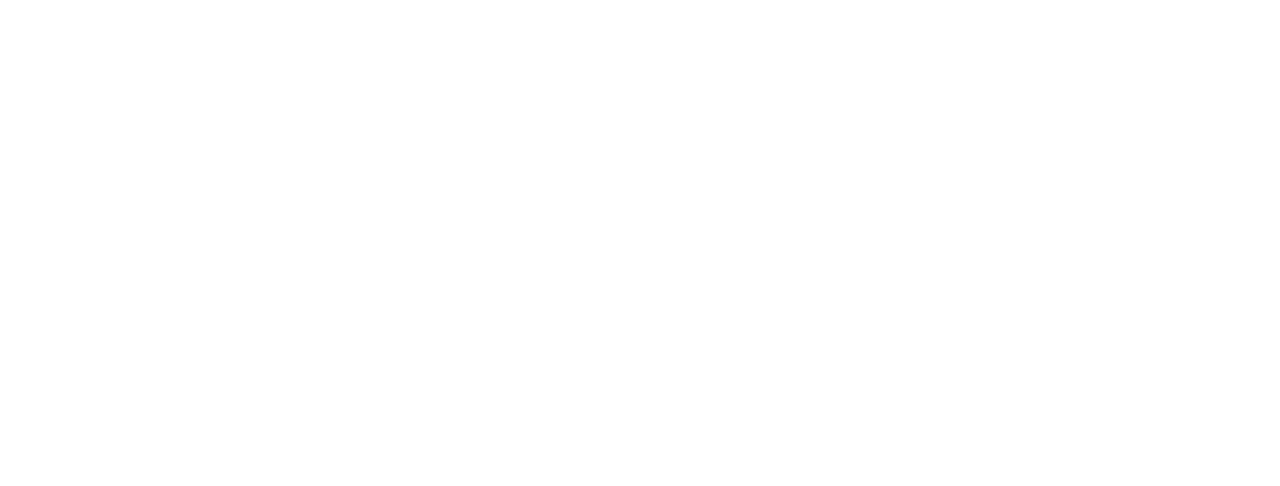
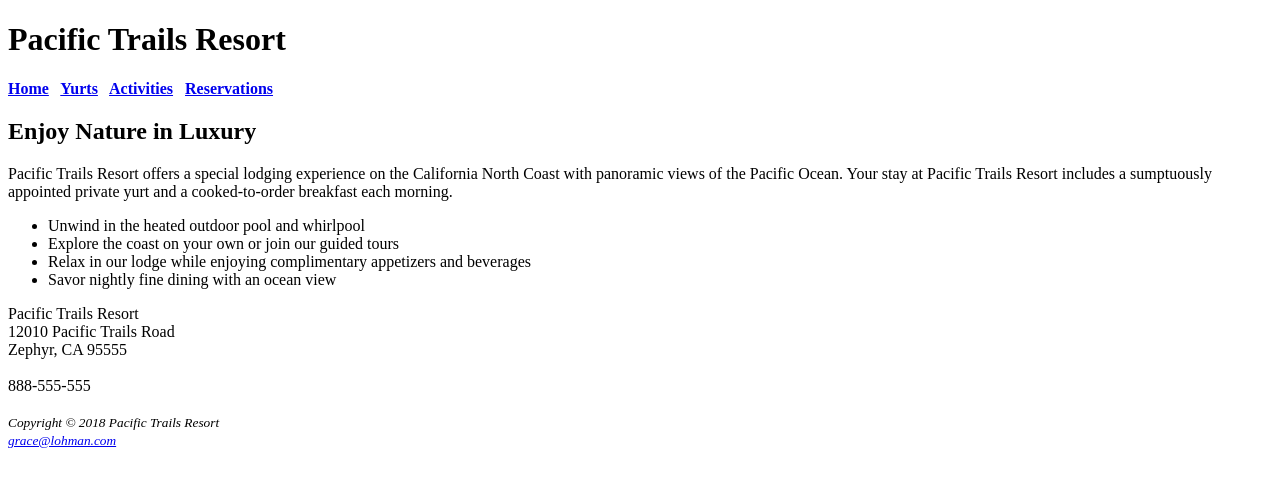
Before and after one commit to 44144-Sp22/ch2casestudy-gracelohman, a plain HTML site: page index.html in a window 1280 px wide. Drawn offline with Linux system fonts and the light colour scheme.

Commit message:
Ch 2 Case Study

```diff
--- a/index.html
+++ b/index.html
@@ -1,10 +1,49 @@
 <!DOCTYPE html>
 <html lang="en">
+
 <head>
-<title>Pacific Trails Resort</title>
-<meta charset="utf-8">
+  <title>Pacific Trails Resort</title>
+  <meta charset="utf-8">
 </head>
+
 <body>
+  <h1>Pacific Trails Resort</h1>
+  <nav>
+    <b>
+      <a href="index.html">Home</a>
+      &nbsp;
+      <a href="yurts.html">Yurts</a>
+      &nbsp;
+      <a href="activities.html">Activities</a>
+      &nbsp;
+      <a href="reservations.html">Reservations</a>
+    </b>
+</body>
 
-</body>
+<main>
+  <h2>Enjoy Nature in Luxury</h2>
+  <p>Pacific Trails Resort offers a special lodging experience on the California North Coast with panoramic views of the Pacific Ocean. Your stay at Pacific Trails Resort includes a sumptuously appointed private yurt and a cooked-to-order breakfast
+    each morning.
+  </p>
+  <ul>
+    <li>Unwind in the heated outdoor pool and whirlpool</li>
+    <li>Explore the coast on your own or join our guided tours</li>
+    <li>Relax in our lodge while enjoying complimentary appetizers and beverages</li>
+    <li>Savor nightly fine dining with an ocean view</li>
+  </ul>
+  <div>
+    Pacific Trails Resort
+    <br>12010 Pacific Trails Road
+    <br>Zephyr, CA 95555
+    <br>
+    <br>888-555-555
+
+  </div>
+  <br>
+  <small><i>Copyright &copy 2018 Pacific Trails Resort
+      <br><a href="grace@lohman.com">grace@lohman.com</a>
+    </i></small>
+
+</main>
+
 </html>
```
Also changed, not shown: yurts.html (added, +38 -0 lines).
